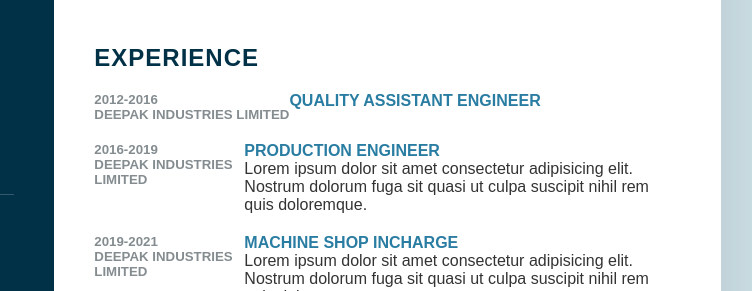
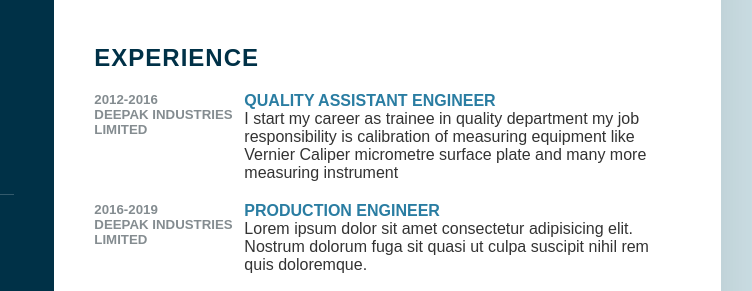
Before and after one commit to erasim/Fundamentals-of-web-development-The-Internet-Analogy-CSS-Selectors-CSS-Styli-...---Post-Class---, a plain HTML site: page index.html in a window 1280 px wide. Shown: the part 206-497 px from the top of the page, 419-1171 px from the left. Drawn offline with Linux system fonts and the light colour scheme.

Commit message:
Update index.html

```diff
--- a/index.html
+++ b/index.html
@@ -108,7 +108,7 @@
                     </div>
                     <div class="text">
                         <h4>Quality Assistant Engineer</h4>
-                        <p></p>
+                        <p>I start my career as trainee in quality department my job responsibility is calibration of measuring equipment like Vernier Caliper micrometre surface plate and many more measuring instrument</p>
                     </div>
                 </div>
                 <div class="box">
```
